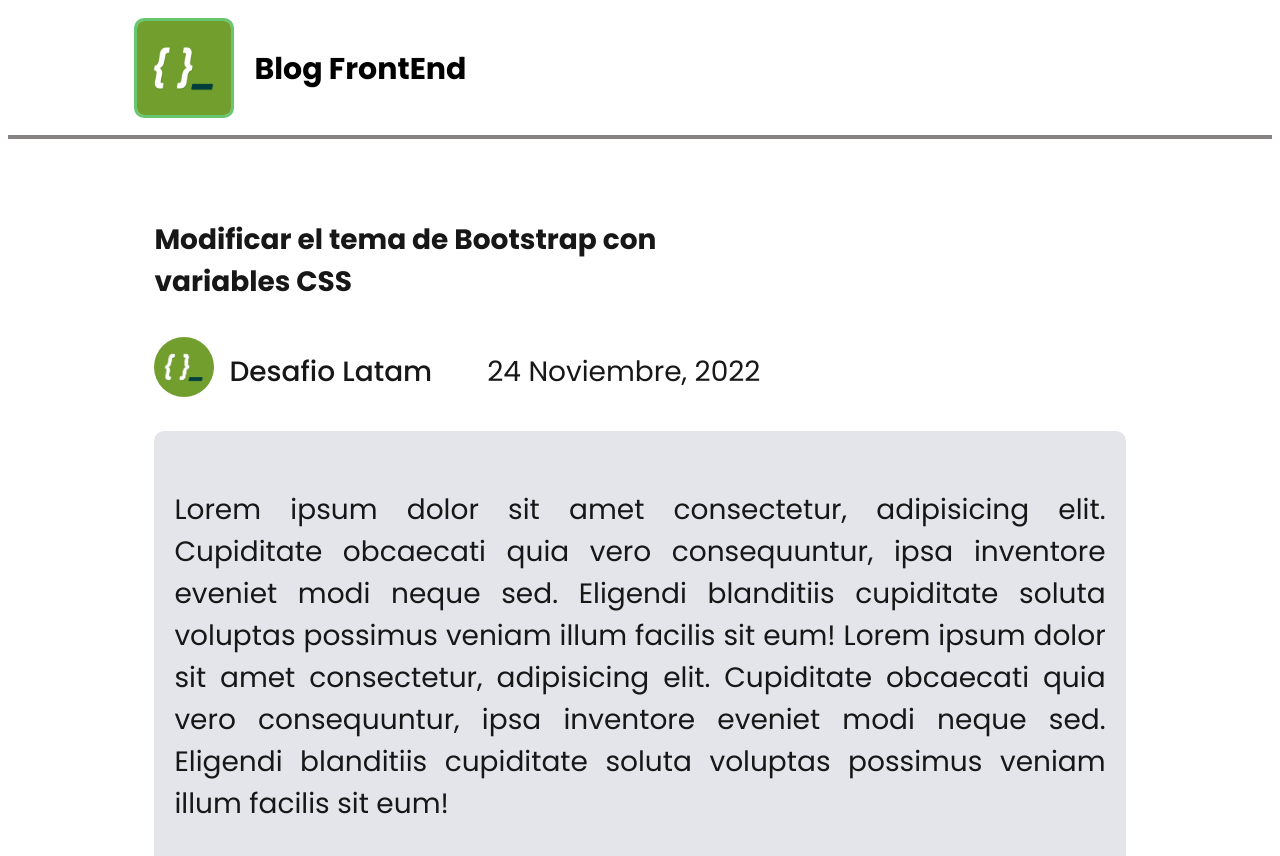
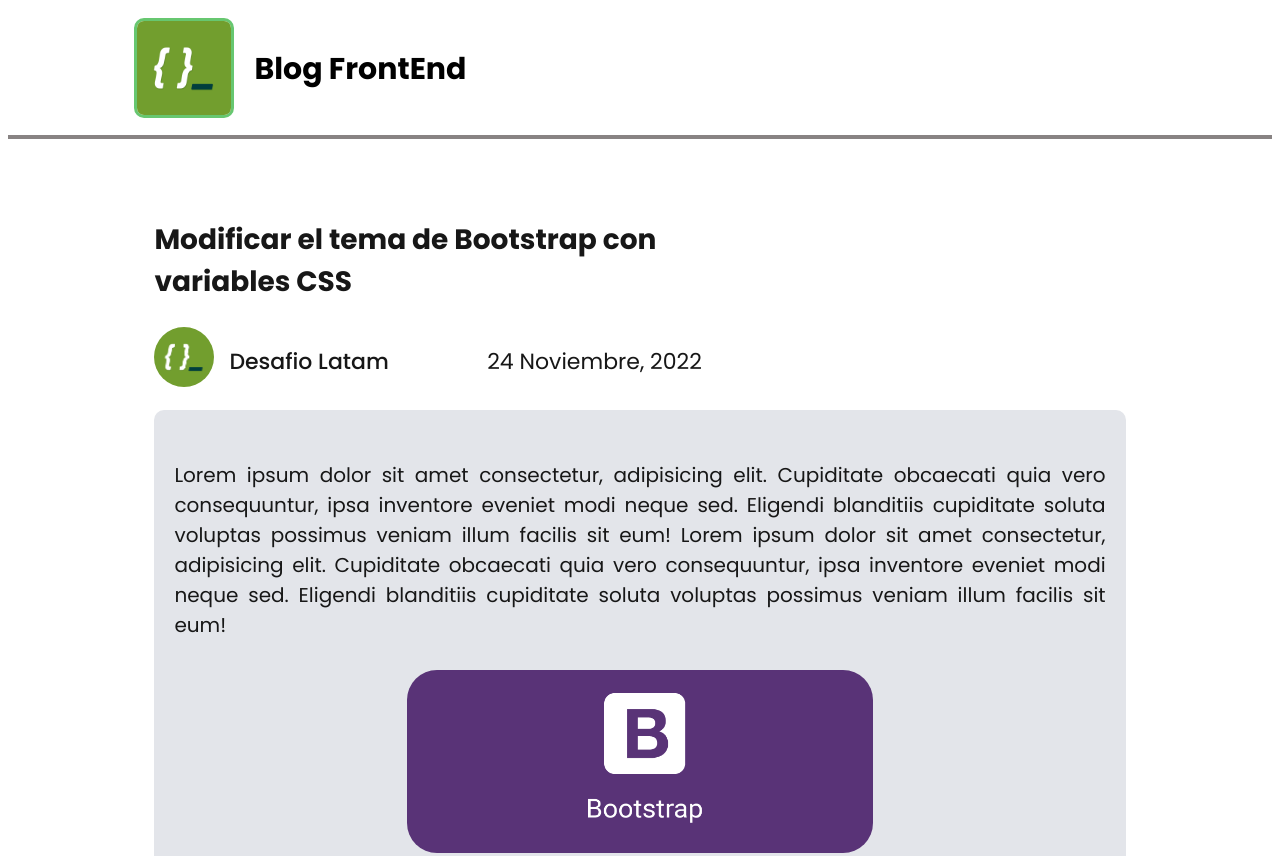
Before and after one commit to boanguibe/BlogFrontEndconSass, a plain HTML site: page post.html in a window 1280 px wide. Shown: the top 856 px of the page. Drawn offline with Linux system fonts and the light colour scheme.

Commit message:
update algunos ajustes

```diff
--- a/assets/sass/layout/_main-post.scss
+++ b/assets/sass/layout/_main-post.scss
@@ -38,7 +38,7 @@
     }
 
     &__texto {
-        font-size: 2.8rem;
+        font-size: 2.2rem;
         font-weight: $font-medium;
         font-family: $fuentePrincipal;
         padding-top: 1rem;
@@ -48,7 +48,7 @@
     }
 
     &__fecha {
-        font-size: 2.8rem;
+        font-size: 2.2rem;
         font-weight: $font-regular;
         font-family: $fuentePrincipal;
         padding-top: 1rem;
@@ -71,7 +71,7 @@
     background-color: $fondo-post;
 
     &__parrafo {
-        font-size: 2.8rem;
+        font-size: 2rem;
         font-weight: $font-regular;
         font-family: $fuentePrincipal;
         text-align: justify;
```
Also changed, not shown: assets/css/main.css.
